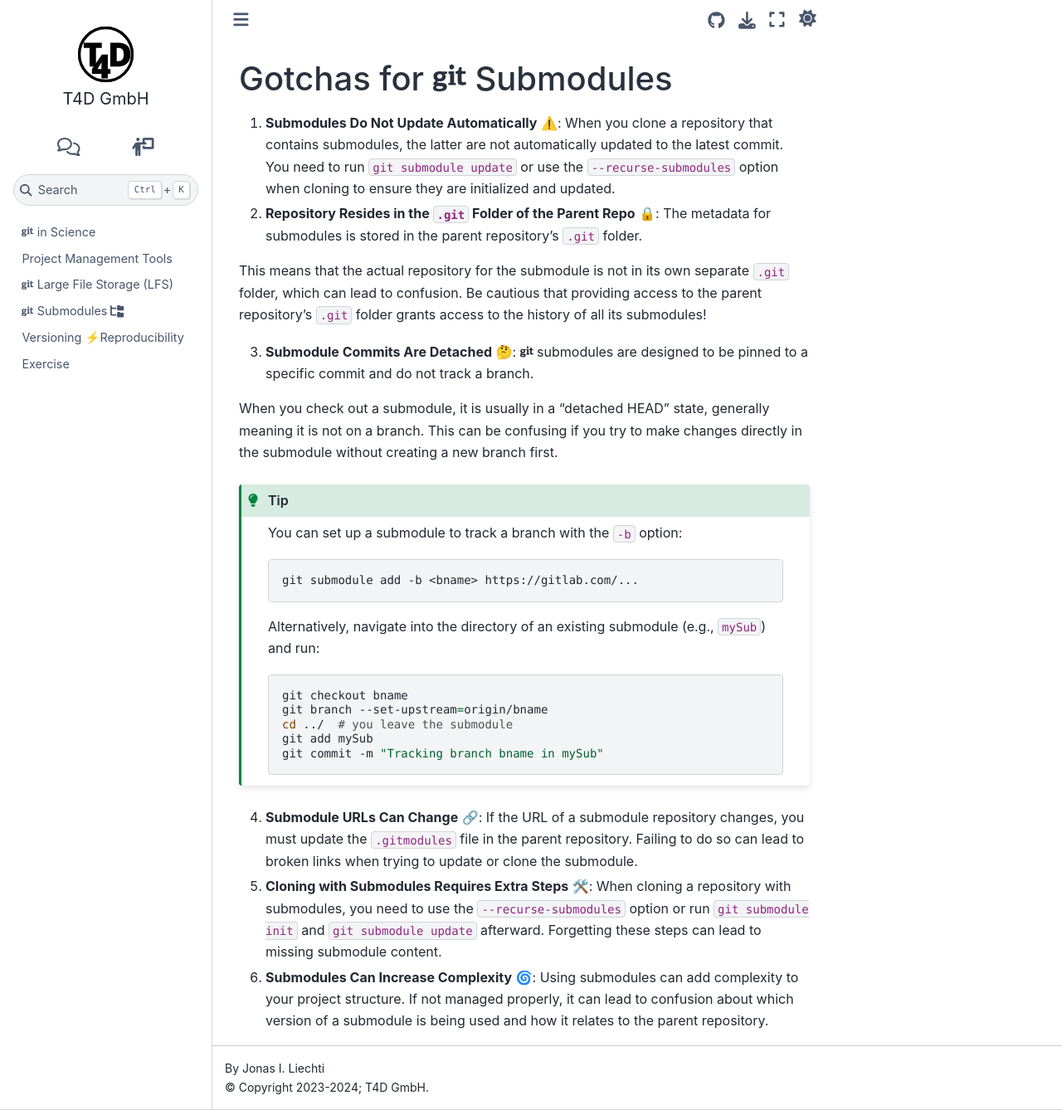
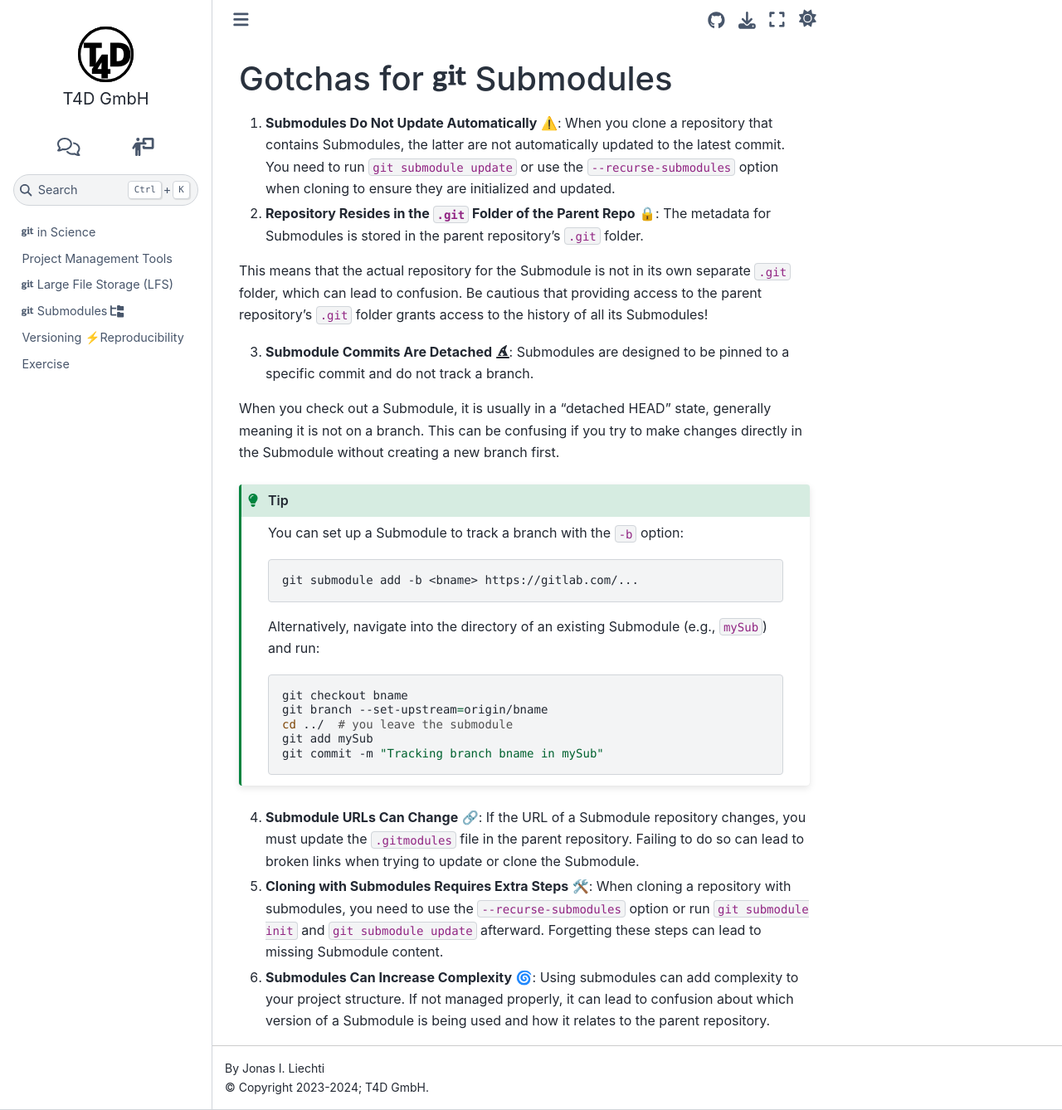
Before and after one commit to t4d-gmbh/git-and-science, a Sphinx documentation site: the page built from source/content/submodules/gotchas.md, in a window 1280 px wide and 1338 px high. Shown: the whole window at 83% size. Built offline with Sphinx 7.4.7 and the Sphinx Book theme 1.1.4, drawn with Linux system fonts in a browser that asks for light colours; the version number could not be read and is left out.

Commit message:
minor edits

````diff
--- a/source/content/submodules/gotchas.md
+++ b/source/content/submodules/gotchas.md
@@ -1,25 +1,25 @@
 ## Gotchas for <i class="fab fa-git"></i> Submodules
 
 1. **Submodules Do Not Update Automatically** ⚠️: {% if slide %}Submodules are not automatically updated to the latest commit.{% else %}
-When you clone a repository that contains submodules, the latter are not automatically updated to the latest commit. You need to run `git submodule update` or use the `--recurse-submodules` option when cloning to ensure they are initialized and updated.
+When you clone a repository that contains Submodules, the latter are not automatically updated to the latest commit. You need to run `git submodule update` or use the `--recurse-submodules` option when cloning to ensure they are initialized and updated.
 {% endif %}
 
-2. **Repository Resides in the `.git` Folder of the Parent Repo** 🔒: The metadata for submodules is stored in the parent repository's `.git` folder.
+2. **Repository Resides in the `.git` Folder of the Parent Repo** 🔒: The metadata for Submodules is stored in the parent repository's `.git` folder.
 {% if page %}
-This means that the actual repository for the submodule is not in its own separate `.git` folder, which can lead to confusion. Be cautious that providing access to the parent repository's `.git` folder grants access to the history of all its submodules!
+This means that the actual repository for the Submodule is not in its own separate `.git` folder, which can lead to confusion. Be cautious that providing access to the parent repository's `.git` folder grants access to the history of all its Submodules!
 {% endif %}
 
-3. **Submodule Commits Are Detached** 🤔: <i class="fab fa-git"></i> submodules are designed to be pinned to a specific commit and do not track a branch.
+3. **Submodule Commits Are Detached** <i class="fas fa-hat-wizard"></i>: Submodules are designed to be pinned to a specific commit and do not track a branch.
 {% if page %}
-When you check out a submodule, it is usually in a "detached HEAD" state, generally meaning it is not on a branch. This can be confusing if you try to make changes directly in the submodule without creating a new branch first.
+When you check out a Submodule, it is usually in a "detached HEAD" state, generally meaning it is not on a branch. This can be confusing if you try to make changes directly in the Submodule without creating a new branch first.
 
    :::{tip}
-   You can set up a submodule to track a branch with the `-b` option:
+   You can set up a Submodule to track a branch with the `-b` option:
 
    ```bash
    git submodule add -b <bname> https://gitlab.com/...
    ```
-   Alternatively, navigate into the directory of an existing submodule (e.g., `mySub`) and run:
+   Alternatively, navigate into the directory of an existing Submodule (e.g., `mySub`) and run:
    ```bash
    git checkout bname
    git branch --set-upstream=origin/bname
@@ -32,13 +32,13 @@ When you check out a submodule, it is usually in a "detached HEAD" state, genera
 {% endif %}
 
 4. **Submodule URLs Can Change** 🔗:{% if slide %} You might need to update the `.gitmodules` file manually. {% else %}
-If the URL of a submodule repository changes, you must update the `.gitmodules` file in the parent repository. Failing to do so can lead to broken links when trying to update or clone the submodule.
+If the URL of a Submodule repository changes, you must update the `.gitmodules` file in the parent repository. Failing to do so can lead to broken links when trying to update or clone the Submodule.
 {% endif %}
 
 5. **Cloning with Submodules Requires Extra Steps** 🛠️:{% if slide %} Remember to use the `--recurse-submodule` option when cloning. {% else %}
-When cloning a repository with submodules, you need to use the `--recurse-submodules` option or run `git submodule init` and `git submodule update` afterward. Forgetting these steps can lead to missing submodule content.
+When cloning a repository with submodules, you need to use the `--recurse-submodules` option or run `git submodule init` and `git submodule update` afterward. Forgetting these steps can lead to missing Submodule content.
 {% endif %}
 
 6. **Submodules Can Increase Complexity** 🌀:{% if slide %} This might be confusing for newcomers. {%else%}
-Using submodules can add complexity to your project structure. If not managed properly, it can lead to confusion about which version of a submodule is being used and how it relates to the parent repository.
+Using submodules can add complexity to your project structure. If not managed properly, it can lead to confusion about which version of a Submodule is being used and how it relates to the parent repository.
 {% endif %}
````
Also changed, not shown: source/content/submodules/cicd_usage/github.md (+1 -1 lines), source/content/submodules/cicd_usage/gitlab.md (+6 -5 lines).
